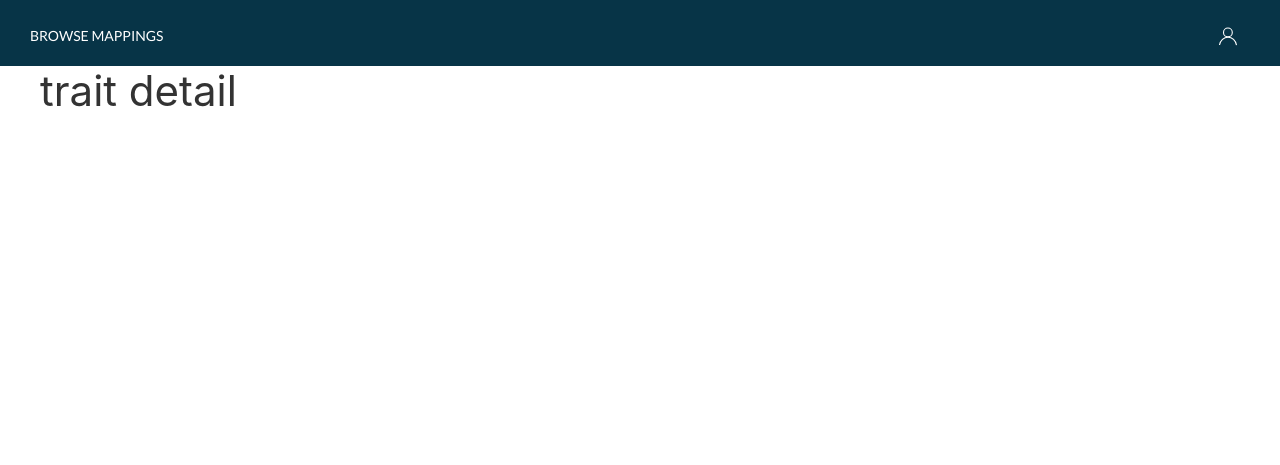
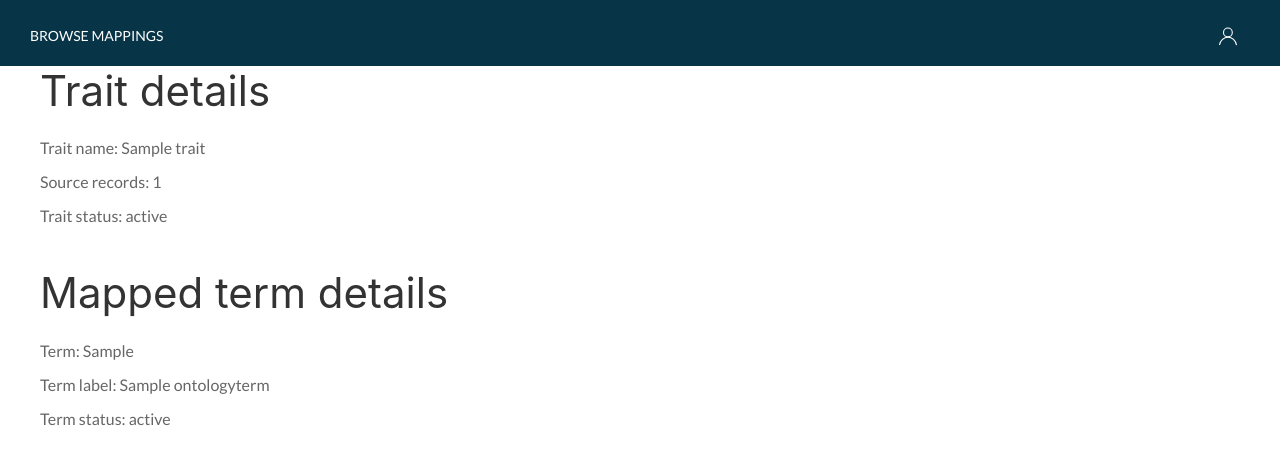
Before and after one commit to EBIvariation/trait-curation, a Django app: page /traits/1/ in a window 1280 px wide. Shown: the top 465 px of the page. Run offline with Django 3.2, Linux system fonts and the light colour scheme; tables that the repository leaves empty hold one stand-in row (values such as "Sample post"); style sheets or scripts are compiled from the project's sources; some libraries are stand-ins or nearby versions.

Commit message:
Add single trait detailed view

```diff
--- a/traitcuration/traits/templates/traits/trait_detail.html
+++ b/traitcuration/traits/templates/traits/trait_detail.html
@@ -6,6 +6,21 @@ Trait Detail
 
 {% block content %}
 <div class="uk-container uk-container-xlarge">
-    <h1>trait detail</h1>
+    <h1>Trait details</h1>
+    <ul class="uk-list">
+        <li>Trait name: {{trait.name}}</li>
+        <li>Source records: {% firstof trait.number_of_source_records '0' %}</li>
+        <li>Trait status: {{trait.status}}</li>
+    </ul>
+    <h1>Mapped term details</h1>
+    {% with trait.current_mapping.term_id as term %}
+    <ul class="uk-list">
+        <li>Term: {% firstof term.curie 'None' %}</li>
+        <li>Term label: {% firstof term.label 'None' %}</li>
+        <li>Term status: {% firstof term.status 'None' %}</li>
+    </ul>
+    {% endwith %}
+
+
 </div>
 {% endblock %}
--- a/traitcuration/traits/views.py
+++ b/traitcuration/traits/views.py
@@ -1,4 +1,4 @@
-from django.shortcuts import render
+from django.shortcuts import render, get_object_or_404
 from .models import Trait
 
 
@@ -9,4 +9,6 @@ def browse(request):
 
 
 def trait_detail(request, pk):
-    return render(request, 'traits/trait_detail.html')
+    trait = get_object_or_404(Trait, pk=pk)
+    context = {"trait": trait}
+    return render(request, 'traits/trait_detail.html', context)
```
